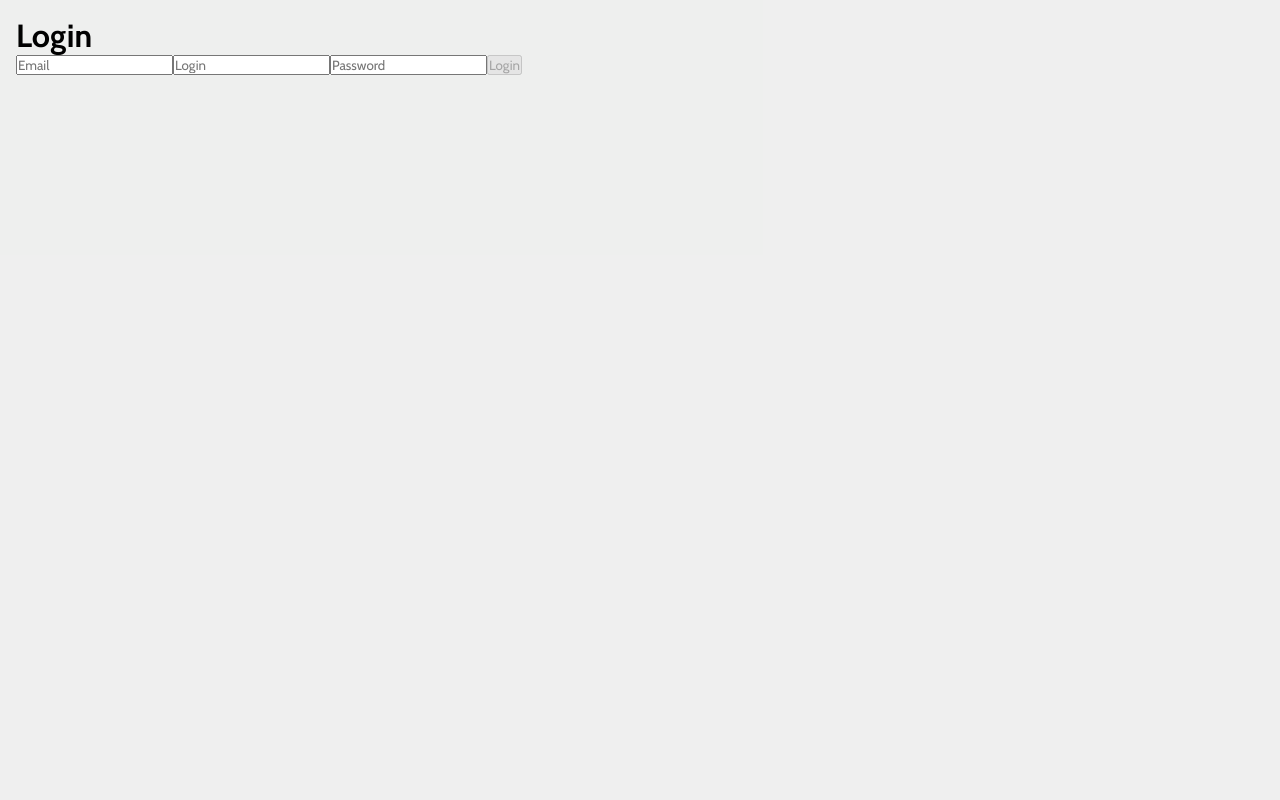
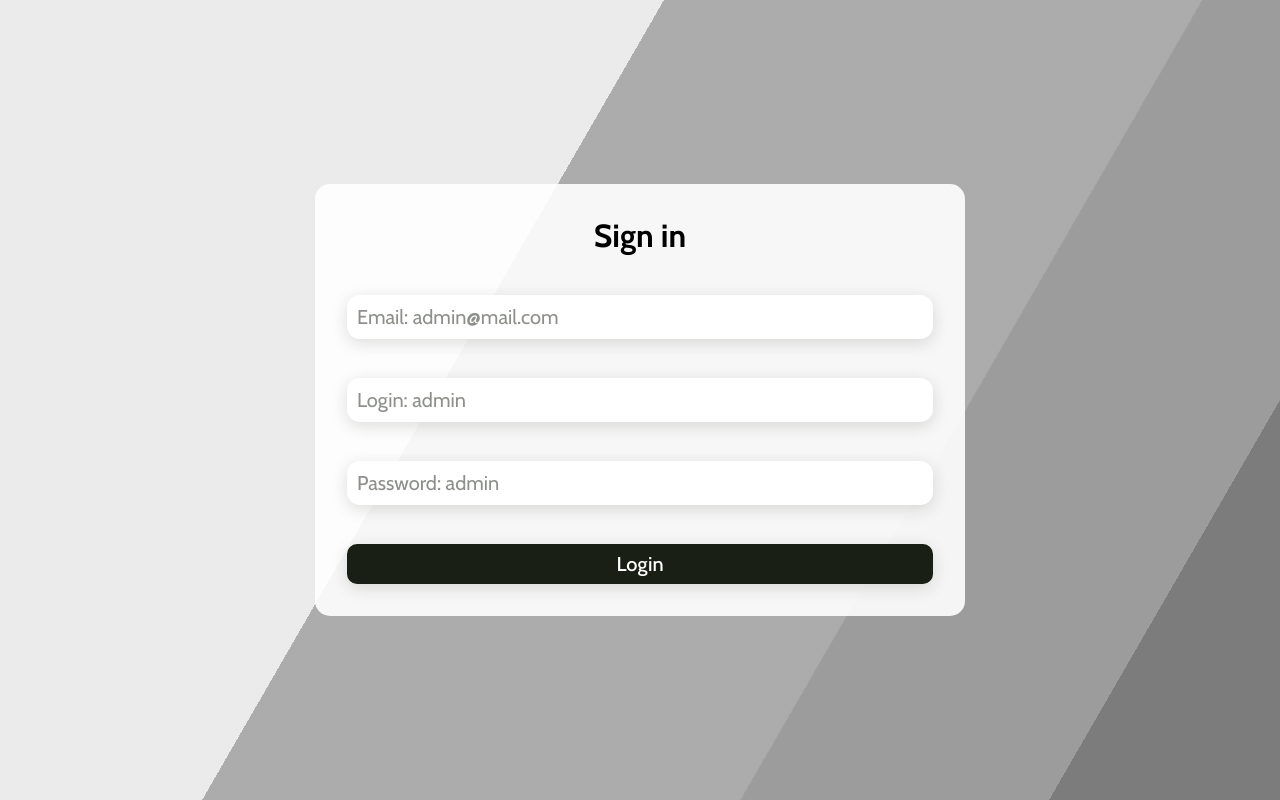
Before and after one commit to redh3ad/training-shop-react, a React (Create React App) app: page /#/login in a window 1280 px wide. Before the commit this address led to /login. Built offline with nearby package versions, Linux system fonts and the light colour scheme.

Commit message:
feat: add sign in page

```diff
--- a/src/App.js
+++ b/src/App.js
@@ -1,7 +1,7 @@
 import './App.scss';
 import Navbar from './components/Navbar/Navbar';
 import {
-  BrowserRouter as Router,
+  HashRouter as Router,
   Route,
   Routes,
   Navigate,
@@ -44,9 +44,9 @@ function App() {
   return (
     <Router>
       {isAuth ? (
-        <div>
+        <div className="app__wrapper">
           <Navbar logout={logout} />
-          <div className="app__wrapper">
+          <div className="app__content">
             <Routes>
               <Route path="/home" element={<Home />} />
               <Route path="/shop" element={<Shop />}>
--- a/src/App.scss
+++ b/src/App.scss
@@ -1,4 +1,4 @@
-$page-font: 'Cabin', sans-serif;
+@import './colorAndFont.scss';
 
 * {
   box-sizing: border-box;
@@ -7,16 +7,22 @@ $page-font: 'Cabin', sans-serif;
   font-family: $page-font;
 }
 
-$body-bg: #fff;
-$root-bg: rgba(26, 31, 22, 0.07);
-
 body {
-  background-color: $body-bg;
+  background-color: $color-white;
   #root {
     max-width: 1440px;
     min-height: 100vh;
-    background-color: $root-bg;
     margin: 0 auto;
-    padding: 16px;
+    display: flex;
+    justify-content: center;
+    align-items: center;
   }
 }
+
+.app__wrapper {
+  background-color: $app-bg;
+  min-height: 100vh;
+  width: 100%;
+  padding: 16px;
+  display: flex;
+}
--- /dev/null
+++ b/src/colorAndFont.scss
@@ -0,0 +1,19 @@
+// Font
+$page-font: 'Cabin', sans-serif;
+$font-regular: 400;
+$font-medium: 500;
+$font-bold: 700;
+
+//Colors
+$color-primery: #105e46;
+$color-accent: #12805d;
+$color-success: #02d693;
+$color-light: #bfd1e5;
+$color-tertiary: #60695c;
+$color-dark: #1a1f16;
+$color-placeholder: rgba(26, 31, 22, 0.5);
+$color-white: #ffffff;
+$color-danger: #e5252c;
+$color-warrior: #e6d117;
+$app-bg: rgba(26, 31, 22, 0.07);
+$login-bg: rgba(255, 255, 255, 0.9);
--- a/src/components/Login/Login.js
+++ b/src/components/Login/Login.js
@@ -1,4 +1,5 @@
 import React, { useState, useEffect } from 'react';
+import st from './Login.module.scss';
 
 const Login = ({ authHandler }) => {
   // Form Values
@@ -90,10 +91,16 @@ const Login = ({ authHandler }) => {
   }
 
   return (
-    <form onSubmit={(e) => submitForm(e)}>
-      <h1>Login</h1>
+    <div className={st.login__page}>
+      <div>
+        <div className={st.bg}></div>
+        <div className={`${st.bg} ${st.bg2}`}></div>
+        <div className={`${st.bg} ${st.bg3}`}></div>
+      </div>
+      <form className={st.login__form} onSubmit={(e) => submitForm(e)}>
+        <h1>Sign in</h1>
         {emailDirty && emailError && (
-        <div style={{ color: 'red' }}>{emailError}</div>
+          <div className={st.input__errors}>{emailError}</div>
         )}
         <input
           onBlur={(e) => blurHandler(e)}
@@ -101,10 +108,10 @@ const Login = ({ authHandler }) => {
           type="text"
           onChange={(e) => formHandler(e)}
           value={email}
-        placeholder="Email"
+          placeholder="Email: admin@mail.com"
         />
         {loginDirty && loginError && (
-        <div style={{ color: 'red' }}>{loginError}</div>
+          <div className={st.input__errors}>{loginError}</div>
         )}
         <input
           onBlur={(e) => blurHandler(e)}
@@ -112,10 +119,10 @@ const Login = ({ authHandler }) => {
           type="text"
           onChange={(e) => formHandler(e)}
           value={login}
-        placeholder="Login"
+          placeholder="Login: admin"
         />
         {passwordDirty && passwordError && (
-        <div style={{ color: 'red' }}>{passwordError}</div>
+          <div className={st.input__errors}>{passwordError}</div>
         )}
         <input
           onBlur={(e) => blurHandler(e)}
@@ -123,12 +130,13 @@ const Login = ({ authHandler }) => {
           type="password"
           onChange={(e) => formHandler(e)}
           value={password}
-        placeholder="Password"
+          placeholder="Password: admin"
         />
         <button type="submit" disabled={!formValid}>
           Login
         </button>
       </form>
+    </div>
   );
 };
 
--- /dev/null
+++ b/src/components/Login/Login.module.scss
@@ -0,0 +1,109 @@
+@import '../../colorAndFont.scss';
+
+.login__page {
+  display: flex;
+  justify-content: center;
+  align-items: center;
+  margin: 0 auto;
+  width: 100%;
+  height: 100%;
+  .bg {
+    animation: slide 3s ease-in-out infinite alternate;
+    background-image: linear-gradient(-60deg, #6a6a6a 50%, #e9e9e9 0);
+    bottom: 0;
+    left: -50%;
+    opacity: 0.5;
+    position: fixed;
+    right: -50%;
+    top: 0;
+    z-index: -1;
+    &.bg2 {
+      animation-direction: alternate-reverse;
+      animation-duration: 4s;
+    }
+    &.bg3 {
+      animation-duration: 5s;
+    }
+  }
+
+  @keyframes slide {
+    0% {
+      transform: translateX(-25%);
+    }
+    100% {
+      transform: translateX(25%);
+    }
+  }
+
+  .login__form {
+    display: flex;
+    flex-direction: column;
+    align-items: center;
+    max-width: 650px;
+    width: 95%;
+    padding: 32px;
+    border-radius: 15px;
+    background-color: $login-bg;
+
+    h1 {
+      margin-bottom: 10px;
+    }
+
+    .input__errors {
+      color: red;
+      margin-bottom: -19.8px;
+    }
+
+    input {
+      outline: none;
+      width: 100%;
+      border: none;
+      border-radius: 13px;
+      box-shadow: 0px 4px 16px rgba(26, 31, 22, 0.15);
+      padding: 10px;
+      font-weight: $font-regular;
+      font-size: 20px;
+      line-height: 24px;
+      font-family: $page-font;
+      margin-top: 30px;
+      margin-bottom: 9px;
+      color: rgba(26, 31, 22, 0.7);
+      &::placeholder {
+        font-size: 20px;
+        line-height: 24px;
+        font-family: $page-font;
+        color: $color-placeholder;
+      }
+      &::after {
+        content: attr(data-info);
+      }
+      &:hover::after {
+        content: attr(data-title);
+      }
+    }
+
+    button {
+      margin-top: 30px;
+      font-family: $page-font;
+      cursor: pointer;
+      background: $color-dark;
+      border-radius: 10px;
+      border: 3px solid $color-dark;
+      width: 100%;
+      color: $color-white;
+      padding: 5px;
+      font-weight: $font-medium;
+      font-size: 20px;
+      line-height: 24px;
+      transition: all 0.5s ease;
+      box-shadow: 0px 4px 16px rgba(26, 31, 22, 0.15);
+      &:hover {
+        background: transparent;
+        color: $color-dark;
+      }
+      &:active {
+        background: rgba(26, 31, 22, 0.2);
+      }
+    }
+  }
+}
```
Lines whose indentation alone changed are shown as unchanged.
